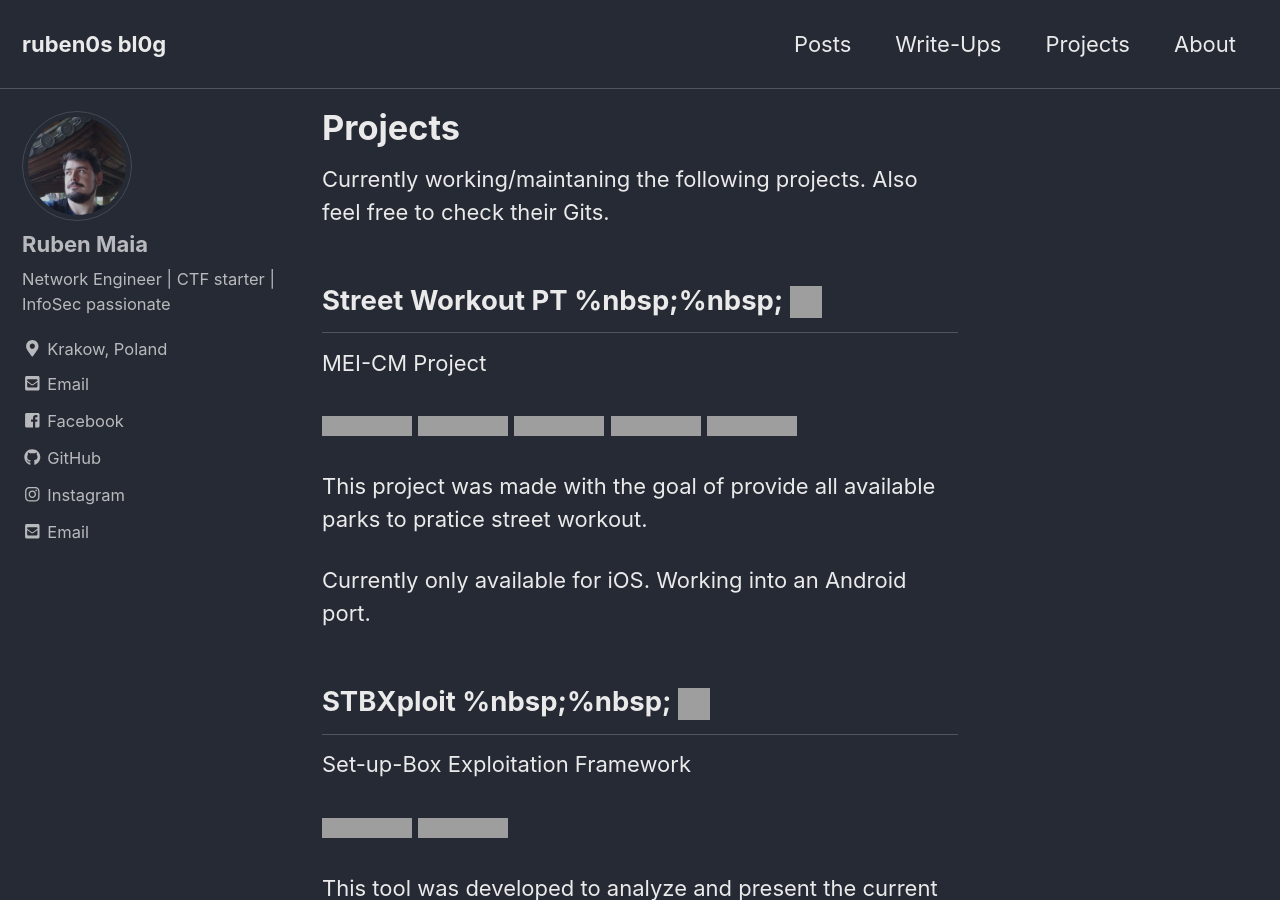
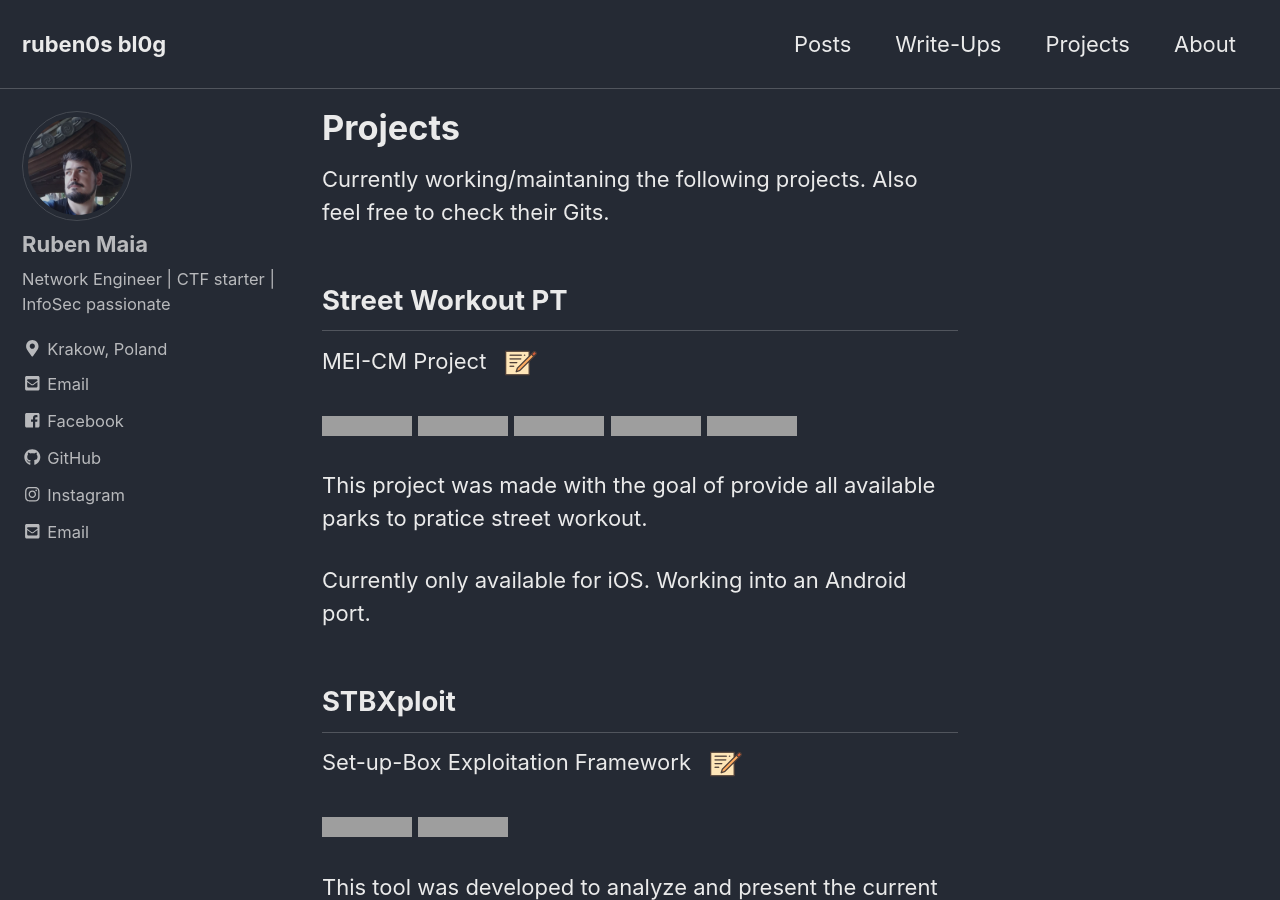
Before and after one commit to rbnmaia/rbnmaia.github.io, a Jekyll site: the page built from _pages/projects.md, in a window 1280 px wide and 900 px high. Built offline with Jekyll 4.4.1, drawn with Linux system fonts in a browser that asks for light colours; cached includes are drawn as plain includes; grey boxes are pictures that could not be loaded.

Commit message:
Update projects.md

```diff
--- a/_pages/projects.md
+++ b/_pages/projects.md
@@ -7,9 +7,9 @@ Currently working/maintaning the following projects. Also feel free to check the
 
 
 
-## Street Workout PT %nbsp;%nbsp; [<img href="/" src="{{ site.baseurl }}/assets/images/note.png" alt="documentation" style="height: 32px; width: 32px;"/>]({{ site.baseurl }}/)
+## Street Workout PT
 
-MEI-CM Project
+MEI-CM Project &nbsp;&nbsp;[<img href="/" src="{{ site.baseurl }}/assets/images/notes.png" alt="documentation" style="height: 32px; width: 32px;"/>]({{ site.baseurl }}/)
 
 [![License: MIT](https://img.shields.io/badge/License-MIT-yellow.svg)](https://github.com/rbnmaia/StreetWorkout_PT/blob/master/LICENSE.md)
 [![GitHub release](https://img.shields.io/github/release/rbnmaia/StreetWorkout_PT.svg)](https://github.com/rbnmaia/StreetWorkout_PT/release/)
@@ -23,9 +23,9 @@ Currently only available for iOS. Working into an Android port.
 
 
 
-## STBXploit %nbsp;%nbsp; [<img href="/" src="{{ site.baseurl }}/assets/images/note.png" alt="documentation" style="height: 32px; width: 32px;"/>]({{ site.baseurl }}/)
+## STBXploit
 
-Set-up-Box Exploitation Framework
+Set-up-Box Exploitation Framework &nbsp;&nbsp;[<img href="/" src="{{ site.baseurl }}/assets/images/notes.png" alt="documentation" style="height: 32px; width: 32px;"/>]({{ site.baseurl }}/)
 
 [![License: MIT](https://img.shields.io/badge/License-MIT-yellow.svg)](https://opensource.org/licenses/MIT)
 [![Python : 2.7](https://img.shields.io/badge/Python-2.7-yellow.svg)]()
```
